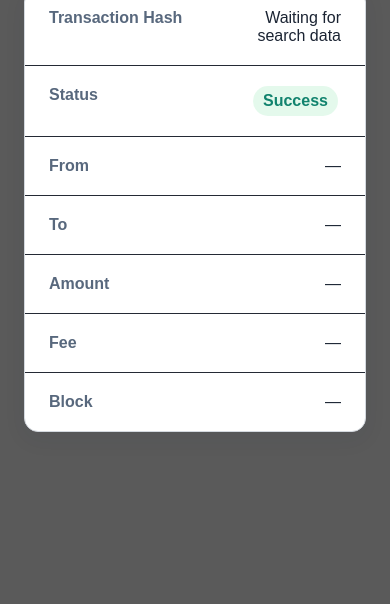
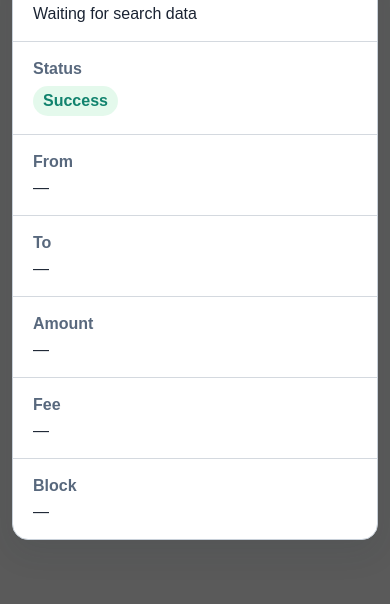
Before and after one commit to zbrodamous-ui/KeetaScan, a website: page transaction.html in a window 390 px wide. Shown: the part 427-1031 px from the top of the page. Before the commit the page ends 899 px from the top, so only its background shows below. Drawn offline with Linux system fonts and the light colour scheme; a script that the page names is missing.

Commit message:
Style KeetaView transaction details

```diff
--- a/style.css
+++ b/style.css
@@ -2432,3 +2432,60 @@ html[data-theme="clean"] .home-search button:hover {
     background: #f2f3f5;
     border-color: #c8cdd3;
 }
+
+
+/* KeetaView transaction details */
+
+.transaction-detail-shell.details-page {
+    width: min(100% - 40px, 1000px);
+    margin: 0 auto;
+    padding: 28px 0 64px;
+}
+
+.transaction-detail-shell h1 {
+    margin: 34px 0 24px;
+    color: var(--primary-text);
+}
+
+.transaction-detail-shell .transaction-card {
+    overflow: hidden;
+    background: #ffffff;
+    border: 1px solid #c8d0d9;
+    border-radius: 16px;
+    box-shadow: 0 12px 32px rgba(32, 45, 62, 0.10);
+}
+
+.transaction-detail-shell .detail-row {
+    border-color: var(--border-color);
+}
+
+.transaction-detail-shell .detail-row > span:last-child {
+    min-width: 0;
+    overflow-wrap: anywhere;
+}
+
+.transaction-detail-shell a:not(.detail-back-link) {
+    color: var(--link-color);
+}
+
+html[data-theme="clean"] .transaction-detail-shell .transaction-card {
+    border-color: #d5d9de;
+    box-shadow: 0 8px 24px rgba(32, 45, 62, 0.06);
+}
+
+@media (max-width: 700px) {
+    .transaction-detail-shell.details-page {
+        width: min(100% - 24px, 1000px);
+        padding-top: 18px;
+    }
+
+    .transaction-detail-shell .detail-row {
+        grid-template-columns: 1fr;
+        gap: 8px;
+        padding: 18px 20px;
+    }
+
+    .transaction-detail-shell .detail-row > span:last-child {
+        text-align: left;
+    }
+}
```
